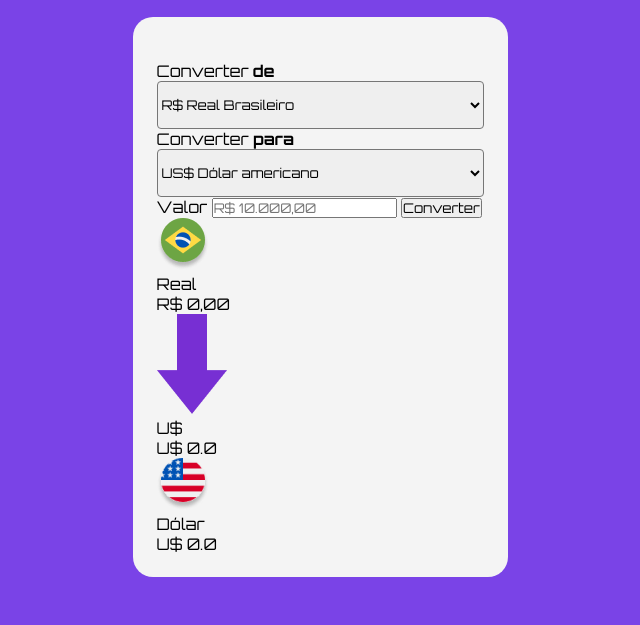
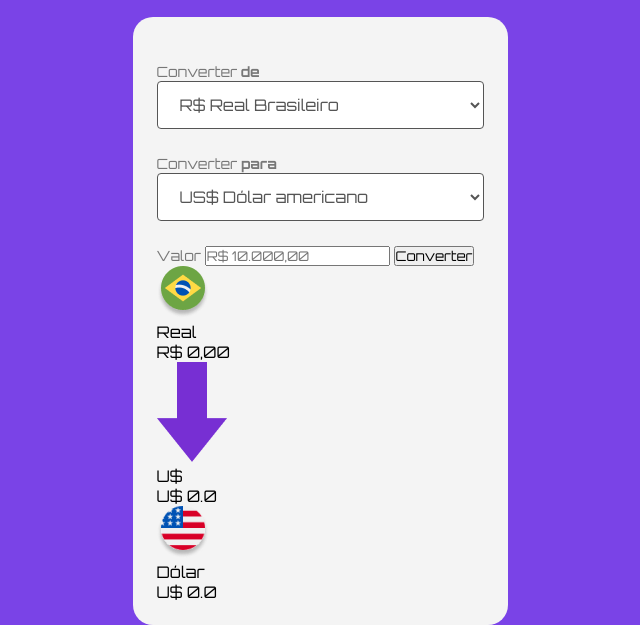
Before and after one commit to PiligalC0D3/Convert-Money, a plain HTML site: page index.html in a window 1280 px wide. Shown: the part 248-873 px from the top of the page, without its empty margins (320-960 px from the left). Before the commit the page ends 825 px from the top, so only its background shows below. Drawn offline with Linux system fonts and the light colour scheme.

Commit message:
estilização

```diff
--- a/style.css
+++ b/style.css
@@ -24,12 +24,22 @@ main {
   padding: 44px 24px 23px;
 }
 
+label {
+  color: #777777;
+  font-weight: 400;
+  font-size: 14px;
+}
+
 select {
+
+  background: #FFFFFF;
+  border: 1px solid;
+  border-radius: 4px;
+  height: 48px;
   width: 100%;
-height: 48px;
-top: 68px;
-left: 24px;
-border-radius: 4px;
-border-width: 1px;
-
+  margin-bottom: 24px;
+  padding-left: 18px;
+  font-weight: 700px;
+  font-size: 16px;
+  color: #555555;
 }
```
